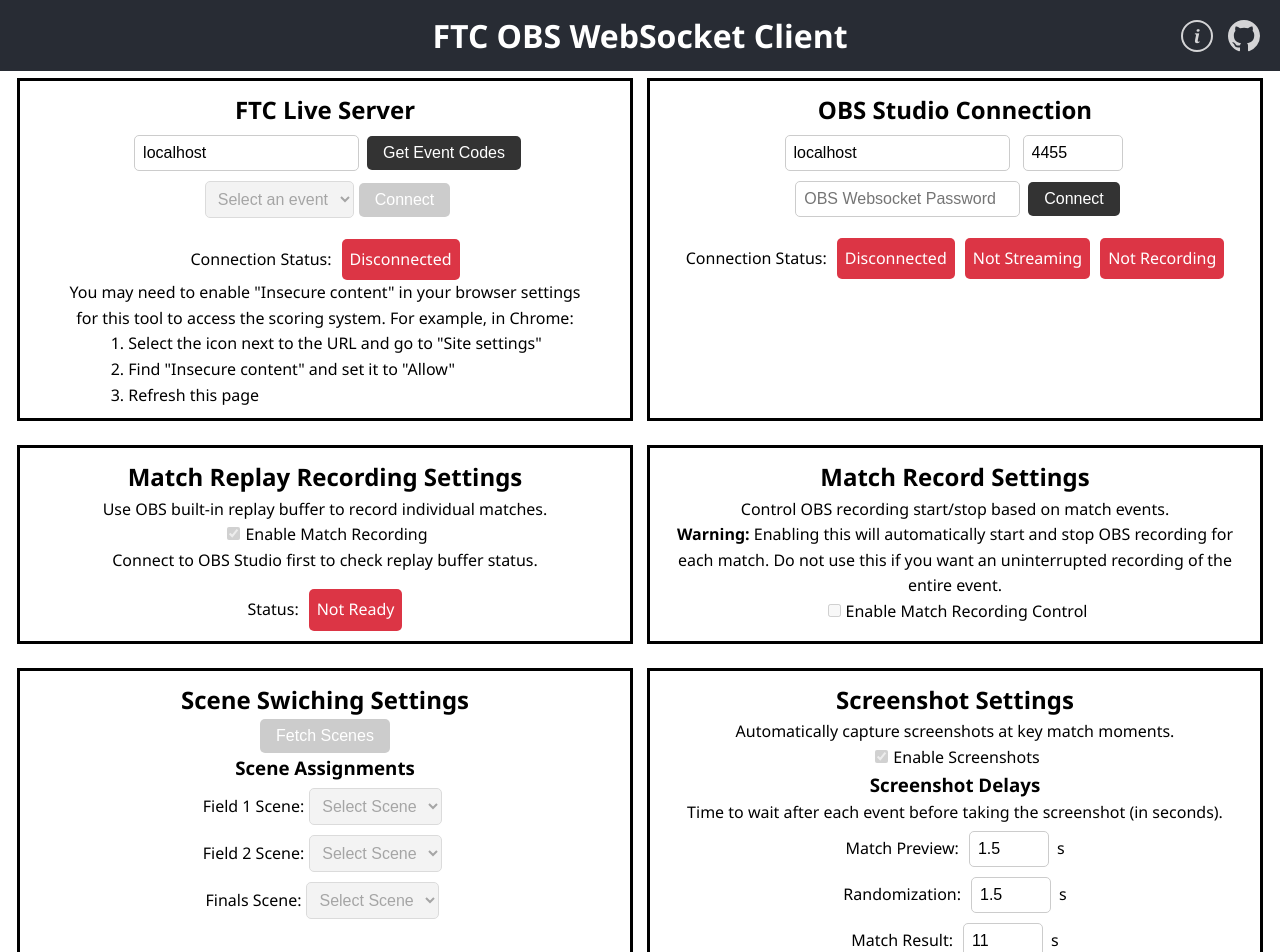
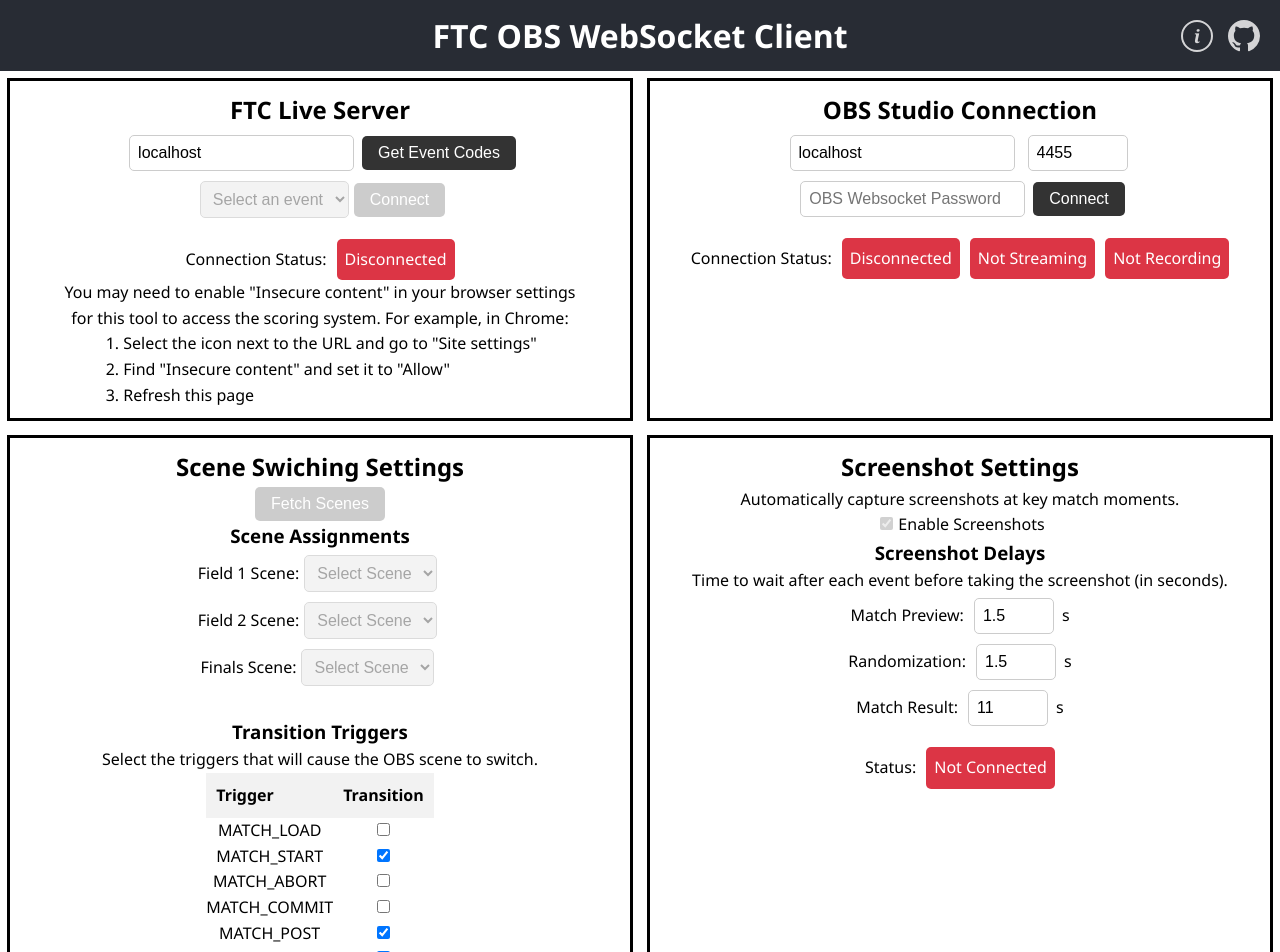
Before and after one commit to jvens/obs-ftc, a React (Create React App) app: page / in a window 1280 px wide. Shown: the top 952 px of the page. Built offline with nearby package versions, Linux system fonts and the light colour scheme; what obs-websocket-js would draw is missing.

Commit message:
feat: Refactor layout to use a 12-column grid and simplify section structure

```diff
--- a/src/App.css
+++ b/src/App.css
@@ -228,48 +228,36 @@
   background-color: #dc3545;
 }
 
-/* Content container for responsive layout */
+/* 12-column grid layout */
 .content-container {
+  display: grid;
+  grid-template-columns: repeat(12, 1fr);
+  gap: 20px;
   max-width: 1500px;
   margin-left: auto;
   margin-right: auto;
-  padding: 0 10px;
+  padding: 10px;
 }
 
-/* Section row for side-by-side layout on larger screens */
-.section-row {
-  display: flex;
-  flex-direction: column;
-  gap: 0;
-  max-width: 1500px;
-  margin-left: auto;
-  margin-right: auto;
-  padding: 0 10px;
+
+/* Default: sections span all 12 columns (full width) */
+.section {
+  grid-column: span 12;
+  outline: solid;
+  padding: 10px;
+  margin: 0;
 }
 
-/* On larger screens, show sections side by side */
+/* On larger screens, sections span 6 columns (half width) */
 @media (min-width: 900px) {
-  .section-row {
-    flex-direction: row;
-    gap: 20px;
-  }
-
-  .section-row > .section {
-    flex: 1 1 0;
-    min-width: 0;
-    margin-left: 0;
-    margin-right: 0;
+  .section {
+    grid-column: span 6;
   }
 }
 
-.section {
-  outline: solid;
-  padding: 10px;
-  max-width: 1500px;
-  margin-left: auto;
-  margin-right: auto;
-  margin-bottom: 20px;
-  margin-top: 10px;
+/* Full-width sections always span 12 columns */
+.section.full-width {
+  grid-column: span 12;
 }
 
 .trigger-table {
--- a/src/App.tsx
+++ b/src/App.tsx
@@ -34,18 +34,12 @@
       </header>
       <AboutModal isOpen={showAbout} onClose={() => setShowAbout(false)} />
       <div className="content-container">
-        <div className="section-row">
-          <FtcLiveConnectionManager />
-          <ObsStudioManager />
-        </div>
-        <div className="section-row">
-          <MatchRecordingSettings />
-          <MatchRecordSettings />
-        </div>
-        <div className="section-row">
-          <SceneMapper />
-          <ScreenshotSettings />
-        </div>
+        <FtcLiveConnectionManager />
+        <ObsStudioManager />
+        <SceneMapper />
+        <ScreenshotSettings />
+        <MatchRecordingSettings />
+        <MatchRecordSettings />
         <MatchEventsTable />
       </div>
     </div>
--- a/src/components/MatchEventsTable.tsx
+++ b/src/components/MatchEventsTable.tsx
@@ -255,7 +255,7 @@
   }
 
   return (
-    <div className="section">
+    <div className="section full-width">
       <button className="matches-button" onClick={fetchMatches} disabled={!isConnected}>Get Match List</button>
       <button className="matches-button" onClick={clearRows}>Clear All Data</button>
       <button className="matches-button" onClick={exportData}>Export Data</button>
```
